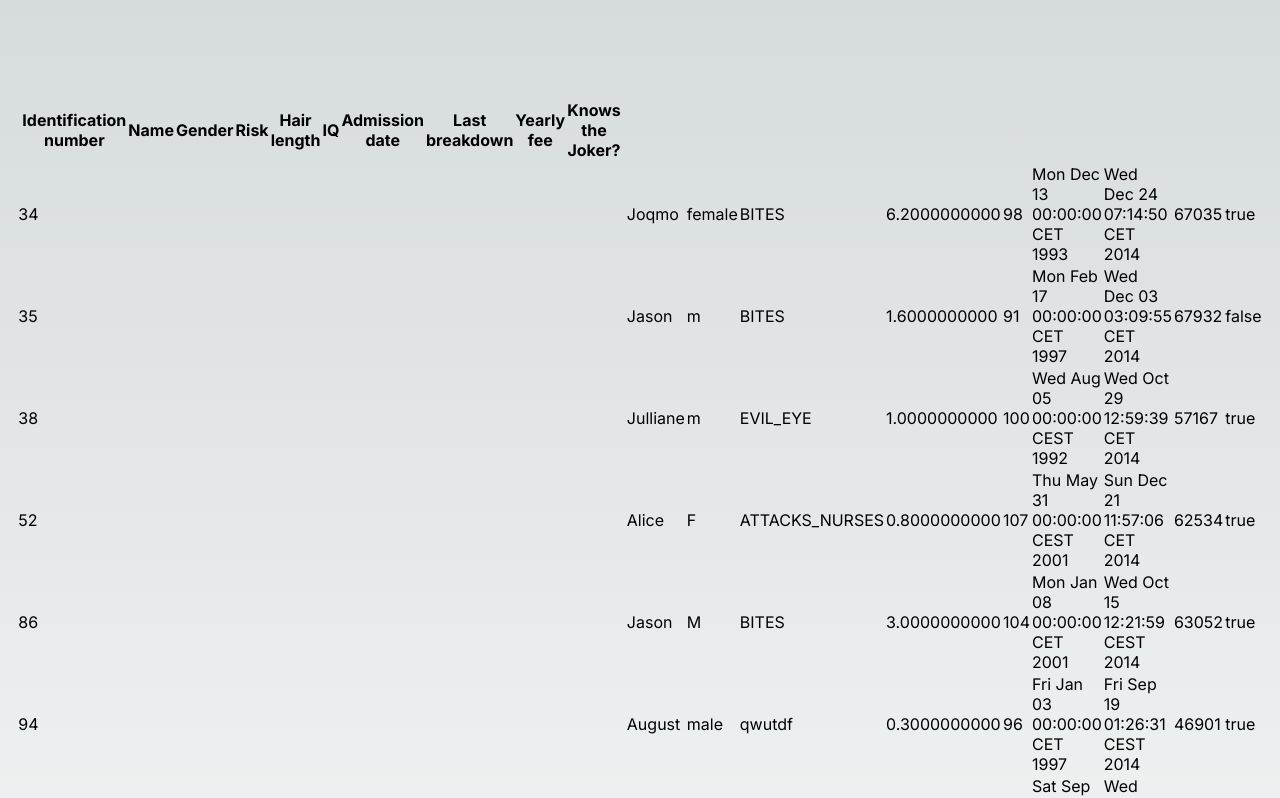
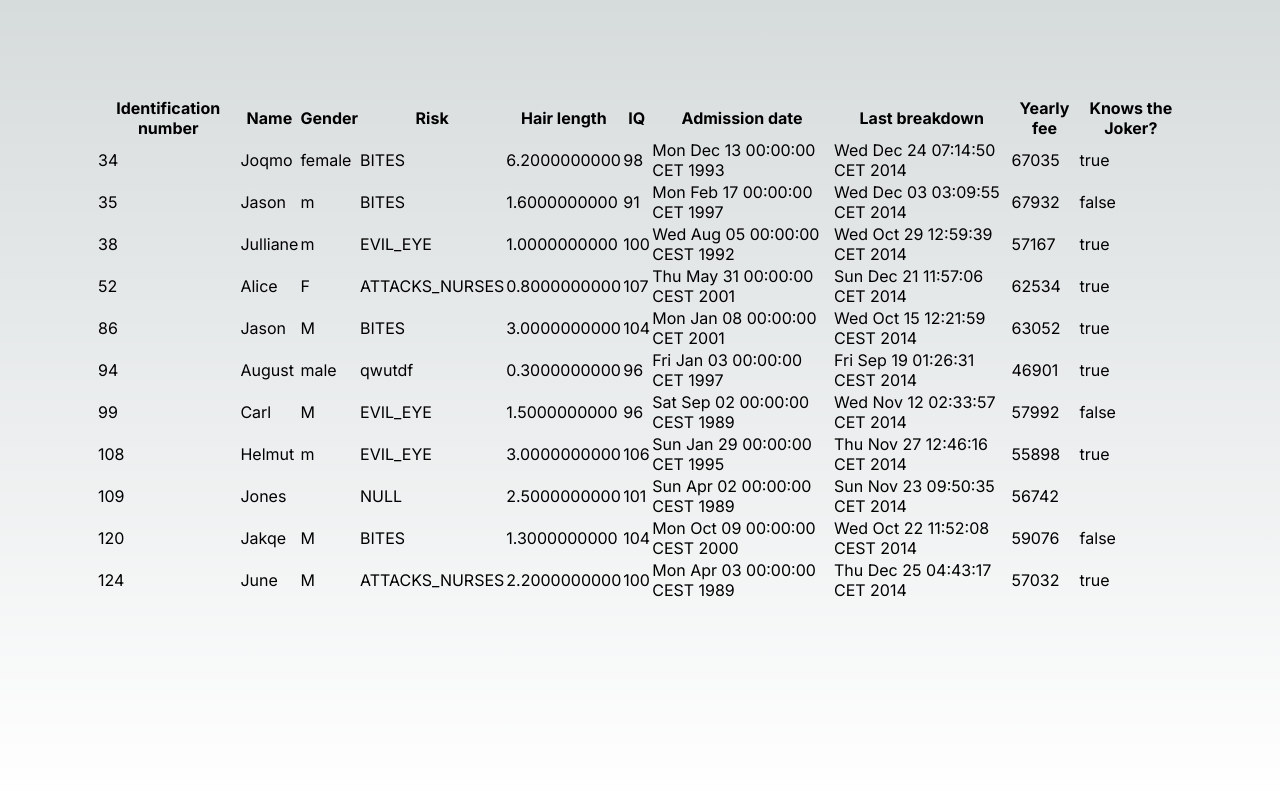
Before and after one commit to caioluciofc/json-data-viewer, a Next.js app: page / in a window 1280 px wide. Shown: the top 798 px of the page. Built offline with nearby package versions, Linux system fonts and the light colour scheme.

Commit message:
Extract table to components to better handle data

```diff
--- a/app/page.tsx
+++ b/app/page.tsx
@@ -3,6 +3,7 @@ import styles from './page.module.css'
 import { useAppContext } from '@/src/app.provider';
 import { Colors, Paddings } from '@/design_system';
 import jsonData from '../example-data.json';
+import { Table } from '@/components';
 
 export default function Home() {
   // const { dataTableState } = useAppContext();
@@ -13,30 +14,9 @@ export default function Home() {
 
   return (
     <main className={styles.main}>
-        <table>
-        <thead>
-          <tr>
-            <th>
-              <th></th>
-              {tableColumns.map((value, index) => (
-                <th key={index}>{value}</th>
-              ))}
-              <th></th>
-            </th>
-          </tr>
-        </thead>
-          <tbody>
-            {jsonData.map((row) => {
-              return (
-                <tr>
-                  {tableColumns.map((column) => (
-                    <td>{row.data[column]}</td>
-                  ))}
-                </tr>
-              )
-            })}
-          </tbody>
-        </table>
+      <div>
+        <Table jsonData={jsonData} />
+      </div>
     </main>
   )
 }
--- /dev/null
+++ b/components/index.ts
@@ -0,0 +1 @@
+export { Table } from './table/table';
--- /dev/null
+++ b/components/table/header.tsx
@@ -0,0 +1,22 @@
+'use client' // This is a client component
+
+import { JsonData } from '@/src/models';
+
+interface Props {
+    jsonData : JsonData[];
+}
+
+export function TableHeader({ jsonData } : Props) {
+    const tableColumns = Object.keys(jsonData[0].data)
+
+    return (
+        <thead>
+        <tr>
+            {tableColumns.map((value, index) => (
+              <th key={index}>{value}</th>
+            ))}
+        </tr>
+      </thead>
+
+    )
+}
--- /dev/null
+++ b/components/table/row.tsx
@@ -0,0 +1,18 @@
+'use client'; // This is a client component
+
+import { useState } from 'react';
+import { JsonData } from '@/src/models';
+import { useAppContext } from '@/src/app.provider';
+
+export function Row({ item } : { item : JsonData }) {
+    const _columns = Object.keys(item.data)
+    const _hasKids = Object.keys(item.kids ?? []).length > 0 ? true : false;
+
+    return (
+        <tr>
+        {_columns.map((column) => (
+          <td>{item.data[column]}</td>
+        ))}
+      </tr>
+    )
+}
--- /dev/null
+++ b/components/table/table.tsx
@@ -0,0 +1,31 @@
+'use client'; // This is a client component
+
+import { JsonData } from '@/src/models';
+import { Row } from './row';
+import { TableHeader } from './header';
+
+interface Props {
+    jsonData: JsonData[];
+}
+
+export function Table({ jsonData } : Props) {
+
+    const tableColumns = Object.keys(jsonData[0].data)
+
+    console.log(jsonData)
+
+    return (
+        <table>
+            <TableHeader jsonData={jsonData} />
+          <tbody>
+            {jsonData.map((row) => {
+              return (
+                <Row item={row}/>
+              )
+            })}
+          </tbody>
+        </table>
+
+    )
+
+}
```
